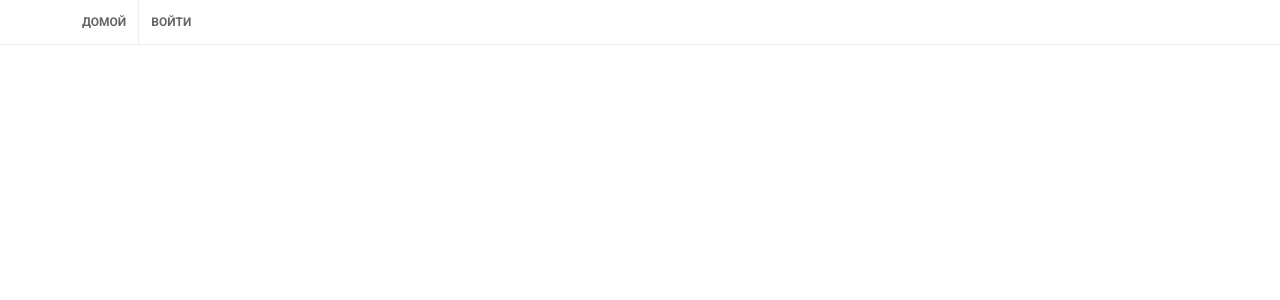
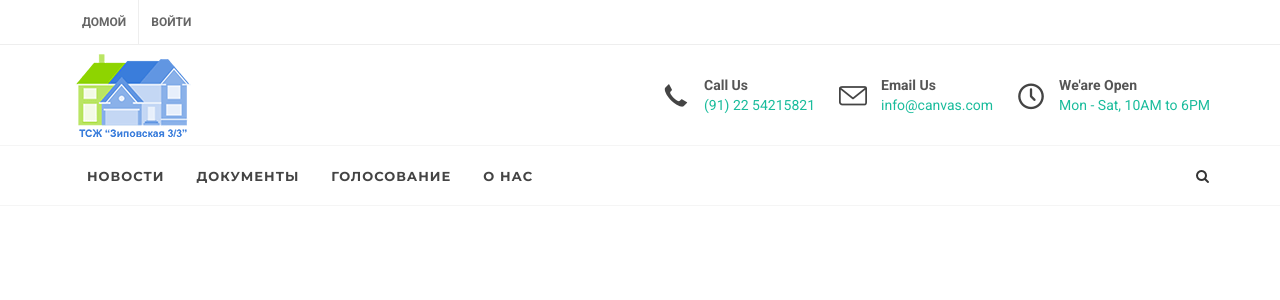
Before and after one commit to shvilime/hoas, a Django app: page / in a window 1280 px wide. Shown: the top 300 px of the page. Run offline with Django 3.2, Linux system fonts and the light colour scheme; tables that the repository leaves empty hold one stand-in row (values such as "Sample post"); some libraries are stand-ins or nearby versions.

Commit message:
Add submenu for registered user. Added header in base template

```diff
--- a/systemapps/accounts/urls.py
+++ b/systemapps/accounts/urls.py
@@ -2,5 +2,5 @@ from django.urls import path, re_path
 from django.contrib.auth import views as auth_views
 
 accounts_urlpatterns = [
-    # re_path('^login/$', auth_views.login, name='login'),
+    re_path(r'^logout/$', auth_views.LogoutView.as_view(), name='logout'),
 ]
--- a/templates/base.html
+++ b/templates/base.html
@@ -28,17 +28,25 @@
 </head>
 
 <body class="stretched">
-{% block body %}
+
+	<!-- Document Wrapper
+	============================================= -->
     <div id="wrapper" class="clearfix">
         <!-- Top Bar ============================================= -->
         <div id="top-bar">
             <div class="container clearfix">
+
                 <div class="col_half nobottommargin">
                     <div class="top-links">
                         <ul>
                             <li><a href="{% url 'home' %}">Домой</a></li>
                             {% if user.is_authenticated %}
-                                <li><a href="{% url 'home' %}"> {{ user.username }} </a></li>
+                                <li><a href="{% url 'home' %}"> {{ user.username }} </a>
+                                    <ul>
+                                        <li><a href="#"><i class="icon-user2"></i> Мой профиль</a></li>
+                                        <li><a href="{% url 'logout' %} "><i class="icon-line2-logout"></i> Выйти</a></li>
+                                    </ul>
+                                </li>
                             {% else %}
                                 <li><a href="{% url 'home' %}">Войти</a>
                                     <div class="top-link-section">
@@ -61,7 +69,7 @@
                                                 <input type="checkbox" name="rememberme"> Запомнить меня
                                             </label>
                                             <button class="btn btn-danger btn-block" type="submit">Войти</button>
-                                            <input type="hidden" name="next" value="{{ next }}" />
+                                            <input type="hidden" name="next" value="{{ next }}"/>
                                         </form>
                                     </div>
                                 </li>
@@ -87,9 +95,69 @@
                 </div>
 
             </div>
-        </div>
+        </div><!-- #top-bar end -->
 
+        <!-- Header
+		============================================= -->
+   		<header id="header" class="sticky-style-2">
+			<div class="container clearfix">
+				<!-- Logo
+				============================================= -->
+				<div id="logo">
+					<a href="{% url 'home' %}" class="standard-logo"><img src={% static '/img/logo.png' %} alt="Logo"></a>
+					<a href="{% url 'home' %}" class="retina-logo"><img src={% static '/img/logo@2x.png' %} alt="Logo"></a>
+				</div><!-- #logo end -->
 
+				<ul class="header-extras">
+					<li>
+						<i class="i-plain icon-call nomargin"></i>
+						<div class="he-text">
+							Call Us
+							<span>(91) 22 54215821</span>
+						</div>
+					</li>
+					<li>
+						<i class="i-plain icon-line2-envelope nomargin"></i>
+						<div class="he-text">
+							Email Us
+							<span>info@canvas.com</span>
+						</div>
+					</li>
+					<li>
+						<i class="i-plain icon-line-clock nomargin"></i>
+						<div class="he-text">
+							We'are Open
+							<span>Mon - Sat, 10AM to 6PM</span>
+						</div>
+					</li>
+				</ul>
+			</div>
+
+   			<div id="header-wrap">
+   				<!-- Primary Navigation
+				============================================= -->
+				<nav id="primary-menu" class="style-2">
+                    <div class="container clearfix">
+                        <div id="primary-menu-trigger"><i class="icon-reorder"></i></div>
+                        <ul>
+                            <li><a href="#"><div>Новости</div></a></li>
+                            <li><a href="#"><div>Документы</div></a></li>
+                            <li><a href="#"><div>Голосование</div></a></li>
+                            <li><a href="#"><div>О нас</div></a></li>
+                        </ul>
+   						<!-- Top Search
+						============================================= -->
+						<div id="top-search">
+							<a href="#" id="top-search-trigger"><i class="icon-search3"></i><i class="icon-line-cross"></i></a>
+							<form action="search.html" method="get">
+								<input type="text" name="q" class="form-control" value="" placeholder="Напечатайте &amp; нажмите Enter..">
+							</form>
+						</div><!-- #top-search end -->
+                    </div>
+                </nav>
+            </div>
+
+		</header><!-- #header end -->
 
         <div class="container">
             {% block content %}{% endblock %}
@@ -97,8 +165,6 @@
 
     </div>
 
-
-{% endblock %}
 
 <!-- jQuery first, then Popper.js, then Bootstrap JS -->
 <script
```
Also changed, not shown: static/img/logo-dark.png (deleted), static/img/logo-dark@2x.png (deleted).
